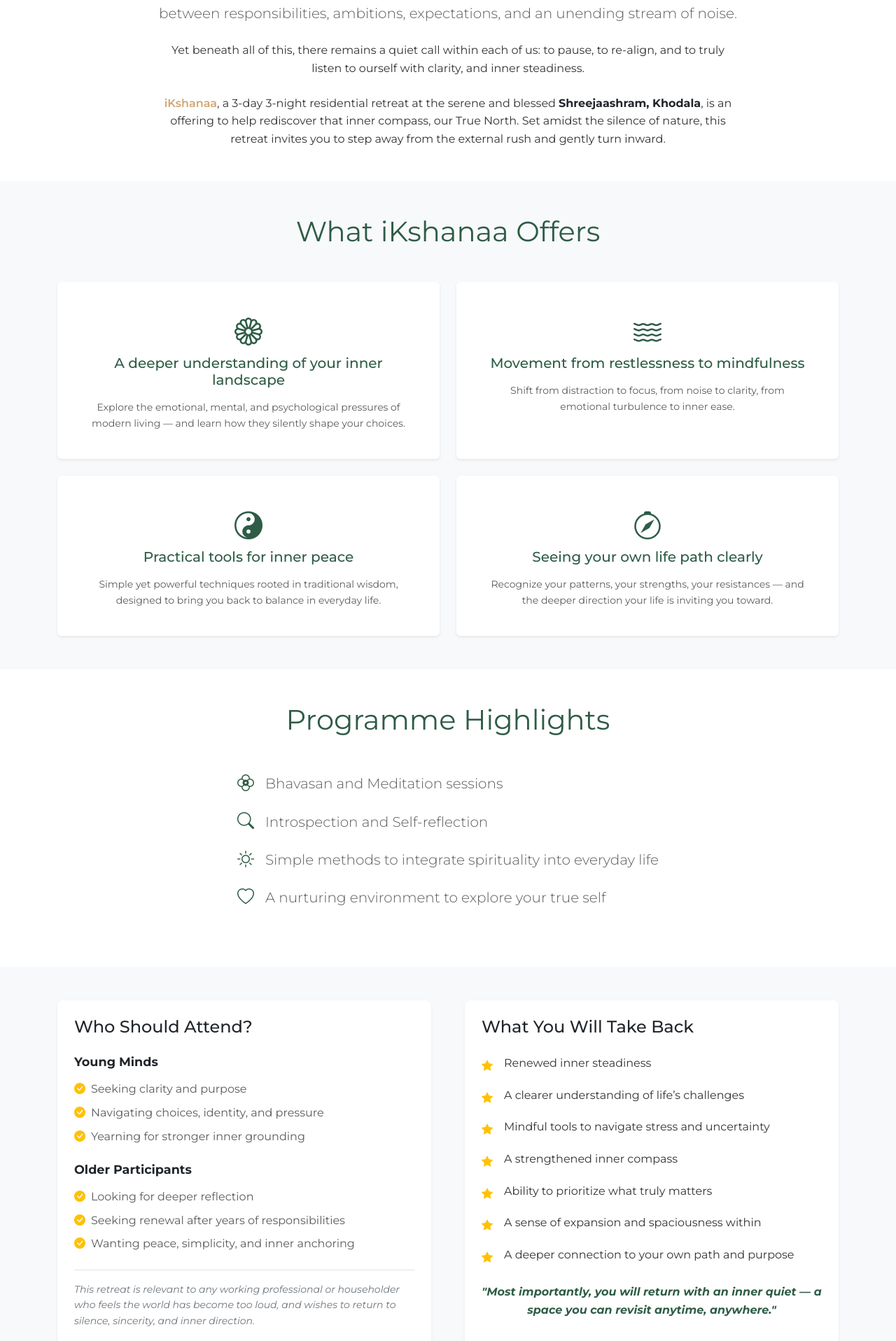
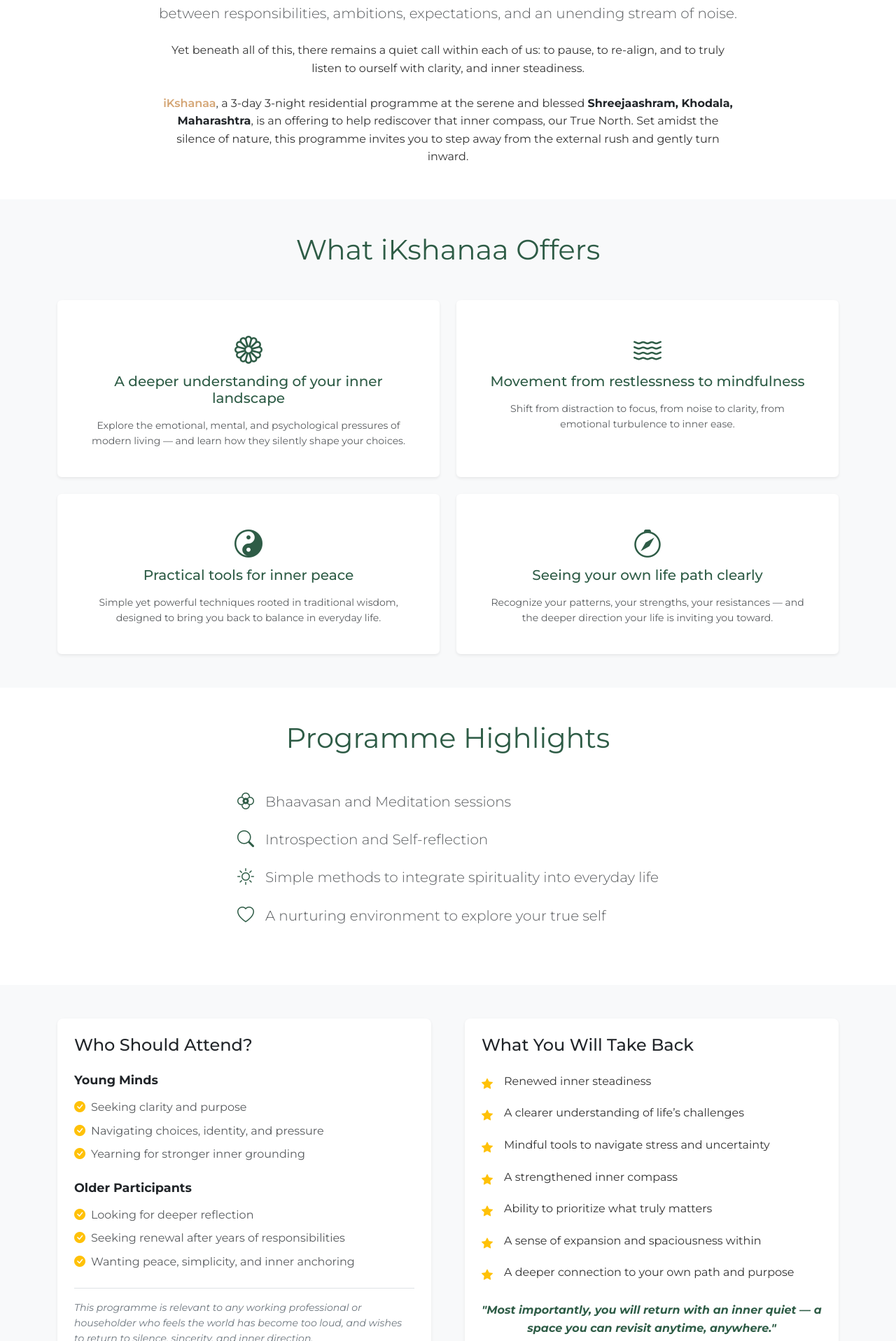
Before and after one commit to Markandeya/maashreeaum.org, an Angular app: page /ikshanaa in a window 1280 px wide. Shown: the part 763-2680 px from the top of the page at 70% size. Built offline with nearby package versions, Linux system fonts and the light colour scheme; a web font is replaced by a local one.

Commit message:
refactor: Standardize 'Bhavasana' to 'Bhaavasan', 'retreat' to 'programme', update contact details, and refine styling.

```diff
--- a/src/app/components/footer/footer.html
+++ b/src/app/components/footer/footer.html
@@ -32,8 +32,8 @@
           <div class="col-sm-6">
             <h6 class="footer-heading">Contact Info</h6>
             <ul class="footer-contacts">
-              <li><i class="bi bi-geo-alt me-2"></i> Shreejashram, Khodala</li>
-              <li><i class="bi bi-envelope me-2"></i> uttarannofmaashree at gmail dot com</li>
+              <li><i class="bi bi-geo-alt me-2"></i> Shreejashram, Khodala, Maharashtra</li>
+              <li><i class="bi bi-envelope me-2"></i> uttarannofmaashree@gmail.com</li>
             </ul>
           </div>
         </div>
--- a/src/app/components/header/header.html
+++ b/src/app/components/header/header.html
@@ -35,7 +35,7 @@
                 (click)="closeMenu()">Stand For
                 Animals</a></li>
             <li><a class="dropdown-item" routerLink="/karmayog/bhavasana" routerLinkActive="active"
-                (click)="closeMenu()">Bhavasana</a></li>
+                (click)="closeMenu()">Bhaavasan</a></li>
 
             <li><a class="dropdown-item" routerLink="/karmayog/shree-guru-vidyalaya" routerLinkActive="active"
                 (click)="closeMenu()">Shree
--- a/src/app/pages/ikshanaa/ikshanaa.component.html
+++ b/src/app/pages/ikshanaa/ikshanaa.component.html
@@ -26,9 +26,10 @@
                         and to truly listen to ourself with clarity, and inner steadiness.
                     </p>
                     <p>
-                        <strong class="highlight">iKshanaa</strong>, a 3-day 3-night residential retreat at the serene
-                        and blessed <strong class="text-dark">Shreejaashram, Khodala</strong>, is an offering to help
-                        rediscover that inner compass, our True North. Set amidst the silence of nature, this retreat
+                        <strong class="highlight">iKshanaa</strong>, a 3-day 3-night residential programme at the serene
+                        and blessed <strong class="text-dark">Shreejaashram, Khodala, Maharashtra</strong>, is an
+                        offering to help
+                        rediscover that inner compass, our True North. Set amidst the silence of nature, this programme
                         invites you to step away from the external rush and gently turn inward.
                     </p>
                 </div>
@@ -95,7 +96,7 @@
                     <ul class="list-unstyled d-inline-block text-start">
                         <li class="mb-3 d-flex align-items-center">
                             <i class="bi bi-flower2 text-green fs-4 me-3"></i>
-                            <span class="lead mb-0 text-muted">Bhavasan and Meditation sessions</span>
+                            <span class="lead mb-0 text-muted">Bhaavasan and Meditation sessions</span>
                         </li>
                         <li class="mb-3 d-flex align-items-center">
                             <i class="bi bi-search text-green fs-4 me-3"></i>
@@ -150,7 +151,8 @@
                             </ul>
                         </div>
                         <p class="mt-4 pt-3 border-top small text-secondary fst-italic">
-                            This retreat is relevant to any working professional or householder who feels the world has
+                            This programme is relevant to any working professional or householder who feels the world
+                            has
                             become too loud, and wishes to return to silence, sincerity, and inner direction.
                         </p>
                     </div>
@@ -203,27 +205,28 @@
     </section>
 
     <!-- Venue Strip -->
-    <section class="py-5 bg-dark text-white">
+    <section class="py-5 bg-earth-dark text-white">
         <div class="container text-center">
-            <h6 class="text-uppercase text-warning letter-spacing-2 mb-4">Retreat Details</h6>
+            <h6 class="text-uppercase text-warning letter-spacing-2 mb-4">Programme Details</h6>
             <div class="row justify-content-center g-5">
                 <div class="col-md-4">
                     <i class="bi bi-geo-alt fs-2 mb-3 d-block text-warning"></i>
                     <h5 class="mb-1">VENUE</h5>
-                    <p class="mb-0 text-white-50">Shreejaashram, Khodala</p>
+                    <p class="mb-0 text-white">Shreejaashram, Khodala, Maharashtra</p>
                 </div>
                 <div class="col-md-4">
                     <i class="bi bi-calendar-event fs-2 mb-3 d-block text-warning"></i>
                     <h5 class="mb-1">DATES</h5>
-                    <p class="mb-0 text-white-50">20th–23rd February 2026</p>
-                    <small class="text-white-50">3 Days & 3 Nights</small>
+                    <p class="mb-0 text-white">20th–23rd February 2026</p>
+                    <small class="text-white">3 Days & 3 Nights</small>
                 </div>
                 <div class="col-md-4">
                     <i class="bi bi-envelope fs-2 mb-3 d-block text-warning"></i>
                     <h5 class="mb-1">CONTACT</h5>
                     <p class="mb-0"><a href="mailto:uttarannofmaashree@gmail.com"
-                            class="text-white-50 text-decoration-none">uttarannofmaashree@gmail.com</a></p>
+                            class="text-white text-decoration-none">uttarannofmaashree@gmail.com</a></p>
                 </div>
+
             </div>
         </div>
     </section>
--- a/src/app/pages/ikshanaa/ikshanaa.component.scss
+++ b/src/app/pages/ikshanaa/ikshanaa.component.scss
@@ -65,6 +65,10 @@
 
 .bg-green {
     background-color: #2e5c46 !important;
+}
+
+.bg-earth-dark {
+    background-color: #4a3c31 !important;
 }
 
 // CTA Button - Elegant Green with Gold accent
--- a/src/app/pages/karmayog/bhavasana-page/bhavasana.component.html
+++ b/src/app/pages/karmayog/bhavasana-page/bhavasana.component.html
@@ -4,13 +4,13 @@
         <div class="hero-overlay"></div>
     </section>
 
-    <!-- What Is Bhavasana Section -->
+    <!-- What Is Bhaavasan Section -->
     <section class="content-section">
         <div class="container">
             <div class="row justify-content-center">
                 <div class="col-lg-10 text-center">
                     <h6 class="subtitle mb-3">YOGASANAM</h6>
-                    <h2 class="section-title">What Is Bhavasana?</h2>
+                    <h2 class="section-title">What Is Bhaavasan?</h2>
                     <p class="lead mb-4">
                         When Yog asanas with bhava (feeling or intent) it connects our mind to the essence of the
                         posture and helps us cultivate not just physical benefits, but also mental qualities, like
```
